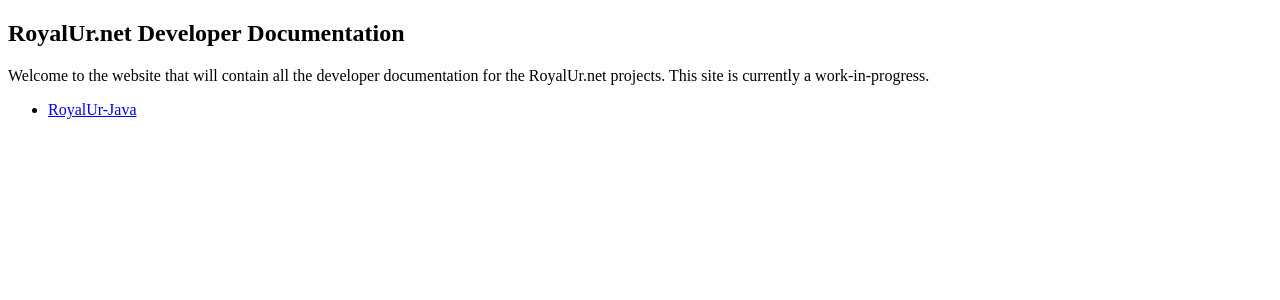
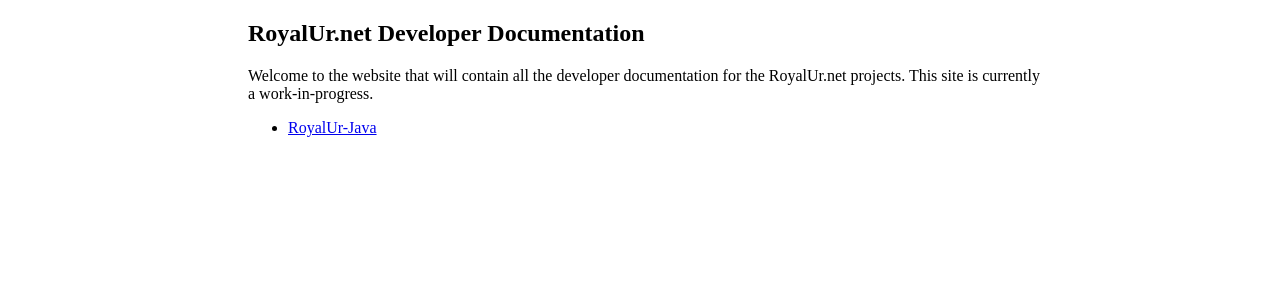
Before and after one commit to RoyalUr/royalur.github.io, a Jekyll site: the page built from DeveloperDocs/HOME.md, in a window 1280 px wide. Shown: the top 300 px of the page. Built offline with Jekyll 4.4.1, drawn with Linux system fonts in a browser that asks for light colours; our own code applies the rules of GitHub Pages for plain Markdown files.

Commit message:
Update from https://github.com/RoyalUr/DeveloperDocs/commit/110395155e29ebdfdb884bfda99244a952264c8d

```diff
--- a/DeveloperDocs/_includes/head.html
+++ b/DeveloperDocs/_includes/head.html
@@ -1,4 +1,4 @@
 <meta charset="utf-8">
 <title>{{ page.title }}</title>
-<link rel="icon" type="image/x-icon" href="/DeveloperDocs/assets/favicon.ico" />
-<link rel="stylesheet" href="/DeveloperDocs/css/default.css" />
+<link rel="icon" type="image/x-icon" href="/assets/favicon.ico" />
+<link rel="stylesheet" href="/css/default.css" />
--- a/DeveloperDocs/_layouts/default.html
+++ b/DeveloperDocs/_layouts/default.html
@@ -4,7 +4,7 @@
     {% include head.html %}
   </head>
   <body>
-    <article id="content">
+    <article>
       {{ content }}
     </article>
   </body>
--- a/DeveloperDocs/css/default.css
+++ b/DeveloperDocs/css/default.css
@@ -3,7 +3,23 @@
     width: 100%;
 }
 
-#content {
+header {
+    width: 100%;
+    max-width: 1000px;
+    margin-left: auto;
+    margin-right: auto;
+}
+
+#logo {
+    width: auto;
+    height: auto;
+    max-width: 80px;
+    max-height: 80px;
+    border-radius: 20%;
+    box-shadow: 2px 2px 6px 0px rgba(0,0,0,0.5);
+}
+
+article {
     width: 100%;
     max-width: 800px;
     margin-left: auto;
```
Also changed, not shown: DeveloperDocs/_includes/header.html (added, +7 -0 lines), DeveloperDocs/assets/logo.png (added).
